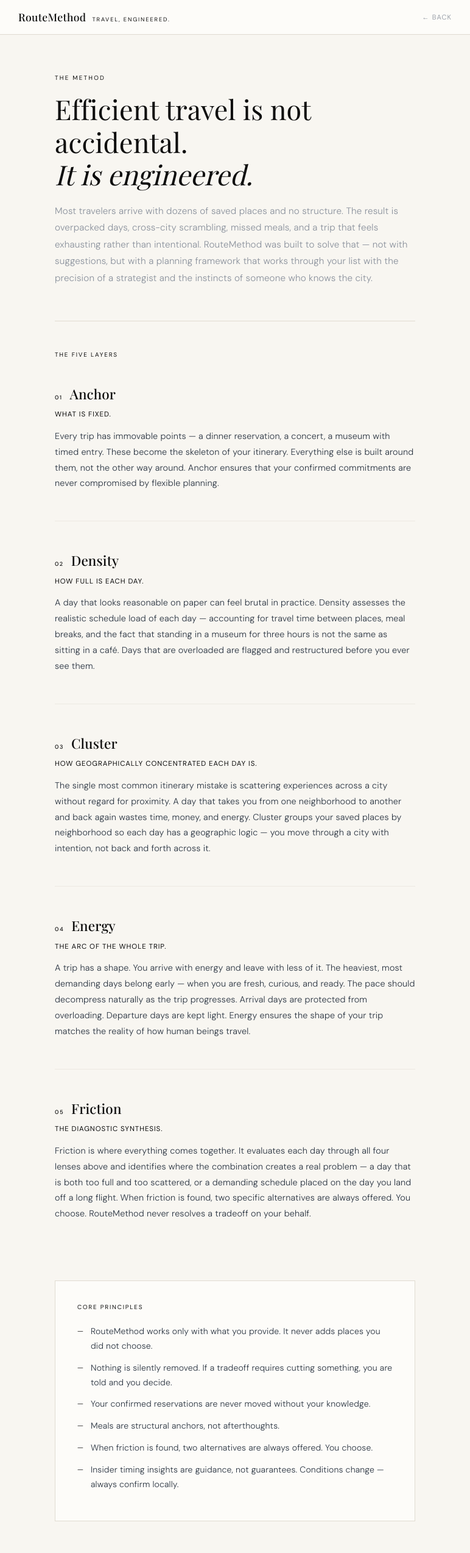
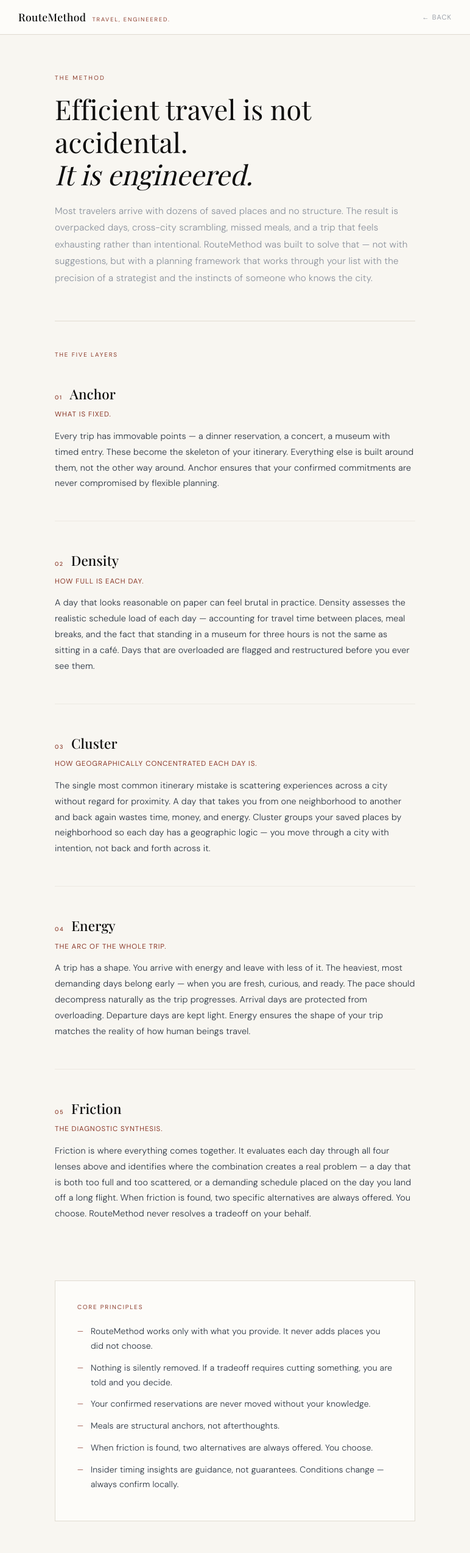
Before and after one commit to routemethod/routemethod, a Next.js app: page /method in a window 1280 px wide. Shown: the top 2547 px of the page at 61% size, without its empty margins (254-1026 px from the left). Built offline with nearby package versions, Linux system fonts and the light colour scheme; a web font is replaced by a local one.

Commit message:
Update method.tsx

```diff
--- a/pages/method.tsx
+++ b/pages/method.tsx
@@ -16,7 +16,7 @@
           <div style={{ maxWidth: '760px', margin: '0 auto', padding: '0 24px', height: '56px', display: 'flex', alignItems: 'center', justifyContent: 'space-between' }}>
             <Link href="/" style={{ display: 'flex', alignItems: 'baseline', gap: '10px', textDecoration: 'none' }}>
               <span style={{ fontFamily: 'var(--font-display)', fontSize: '1.1rem', fontWeight: 500, color: 'var(--color-ink)', letterSpacing: '0.02em' }}>RouteMethod</span>
-              <span style={{ fontFamily: 'var(--font-body)', fontSize: '0.58rem', letterSpacing: '0.2em', textTransform: 'uppercase', color: 'var(--color-gold)', fontWeight: 400 }}>Travel, Engineered.</span>
+              <span style={{ fontFamily: 'var(--font-body)', fontSize: '0.58rem', letterSpacing: '0.2em', textTransform: 'uppercase', color: 'var(--color-accent)', fontWeight: 400 }}>Travel, Engineered.</span>
             </Link>
             <Link href="/" style={{ fontFamily: 'var(--font-body)', fontSize: '0.7rem', letterSpacing: '0.1em', textTransform: 'uppercase', color: 'var(--color-mist)', textDecoration: 'none' }}>
               ← Back
@@ -26,7 +26,7 @@
 
         <main style={{ maxWidth: '640px', margin: '0 auto', padding: '64px 24px 96px' }}>
           <div className="animate-fade-up">
-            <p style={{ fontFamily: 'var(--font-body)', fontSize: '0.62rem', letterSpacing: '0.22em', textTransform: 'uppercase', color: 'var(--color-gold)', marginBottom: '16px', fontWeight: 400 }}>The Method</p>
+            <p style={{ fontFamily: 'var(--font-body)', fontSize: '0.62rem', letterSpacing: '0.22em', textTransform: 'uppercase', color: 'var(--color-accent)', marginBottom: '16px', fontWeight: 400 }}>The Method</p>
             <h1 style={{ fontFamily: 'var(--font-display)', fontSize: 'clamp(2rem, 4vw, 2.8rem)', fontWeight: 400, color: 'var(--color-ink)', lineHeight: 1.2, marginBottom: '20px' }}>
               Efficient travel is not accidental.<br />
               <em>It is engineered.</em>
@@ -36,7 +36,7 @@
             </p>
 
             <div style={{ borderTop: '1px solid var(--color-border)', paddingTop: '48px' }}>
-              <p style={{ fontFamily: 'var(--font-body)', fontSize: '0.62rem', letterSpacing: '0.18em', textTransform: 'uppercase', color: 'var(--color-gold)', marginBottom: '40px', fontWeight: 400 }}>The Five Layers</p>
+              <p style={{ fontFamily: 'var(--font-body)', fontSize: '0.62rem', letterSpacing: '0.18em', textTransform: 'uppercase', color: 'var(--color-accent)', marginBottom: '40px', fontWeight: 400 }}>The Five Layers</p>
 
               {[
                 {
@@ -72,10 +72,10 @@
               ].map((layer, i) => (
                 <div key={layer.num} style={{ marginBottom: '48px', paddingBottom: '48px', borderBottom: i < 4 ? '1px solid var(--color-border-light)' : 'none' }}>
                   <div style={{ display: 'flex', alignItems: 'baseline', gap: '12px', marginBottom: '8px' }}>
-                    <span style={{ fontFamily: 'var(--font-body)', fontSize: '0.58rem', letterSpacing: '0.16em', color: 'var(--color-gold)', fontWeight: 500 }}>{layer.num}</span>
+                    <span style={{ fontFamily: 'var(--font-body)', fontSize: '0.58rem', letterSpacing: '0.16em', color: 'var(--color-accent)', fontWeight: 500 }}>{layer.num}</span>
                     <h2 style={{ fontFamily: 'var(--font-display)', fontSize: '1.4rem', fontWeight: 500, color: 'var(--color-ink)' }}>{layer.title}</h2>
                   </div>
-                  <p style={{ fontFamily: 'var(--font-body)', fontSize: '0.72rem', letterSpacing: '0.08em', color: 'var(--color-gold)', marginBottom: '14px', fontWeight: 400, textTransform: 'uppercase' }}>{layer.subtitle}</p>
+                  <p style={{ fontFamily: 'var(--font-body)', fontSize: '0.72rem', letterSpacing: '0.08em', color: 'var(--color-accent)', marginBottom: '14px', fontWeight: 400, textTransform: 'uppercase' }}>{layer.subtitle}</p>
                   <p style={{ fontFamily: 'var(--font-body)', fontSize: '0.9rem', color: 'var(--color-steel)', lineHeight: 1.8, fontWeight: 300 }}>{layer.body}</p>
                 </div>
               ))}
@@ -83,7 +83,7 @@
 
             {/* Principles */}
             <div style={{ backgroundColor: 'var(--color-cream)', border: '1px solid var(--color-border)', padding: '36px', marginBottom: '48px' }}>
-              <p style={{ fontFamily: 'var(--font-body)', fontSize: '0.62rem', letterSpacing: '0.18em', textTransform: 'uppercase', color: 'var(--color-gold)', marginBottom: '20px', fontWeight: 400 }}>Core Principles</p>
+              <p style={{ fontFamily: 'var(--font-body)', fontSize: '0.62rem', letterSpacing: '0.18em', textTransform: 'uppercase', color: 'var(--color-accent)', marginBottom: '20px', fontWeight: 400 }}>Core Principles</p>
               {[
                 'RouteMethod works only with what you provide. It never adds places you did not choose.',
                 'Nothing is silently removed. If a tradeoff requires cutting something, you are told and you decide.',
@@ -93,7 +93,7 @@
                 'Insider timing insights are guidance, not guarantees. Conditions change — always confirm locally.',
               ].map((p, i) => (
                 <div key={i} style={{ display: 'flex', gap: '12px', marginBottom: '12px' }}>
-                  <span style={{ color: 'var(--color-gold)', fontSize: '0.75rem', marginTop: '2px', flexShrink: 0 }}>—</span>
+                  <span style={{ color: 'var(--color-accent)', fontSize: '0.75rem', marginTop: '2px', flexShrink: 0 }}>—</span>
                   <p style={{ fontFamily: 'var(--font-body)', fontSize: '0.875rem', color: 'var(--color-steel)', lineHeight: 1.7, fontWeight: 300 }}>{p}</p>
                 </div>
               ))}
```
